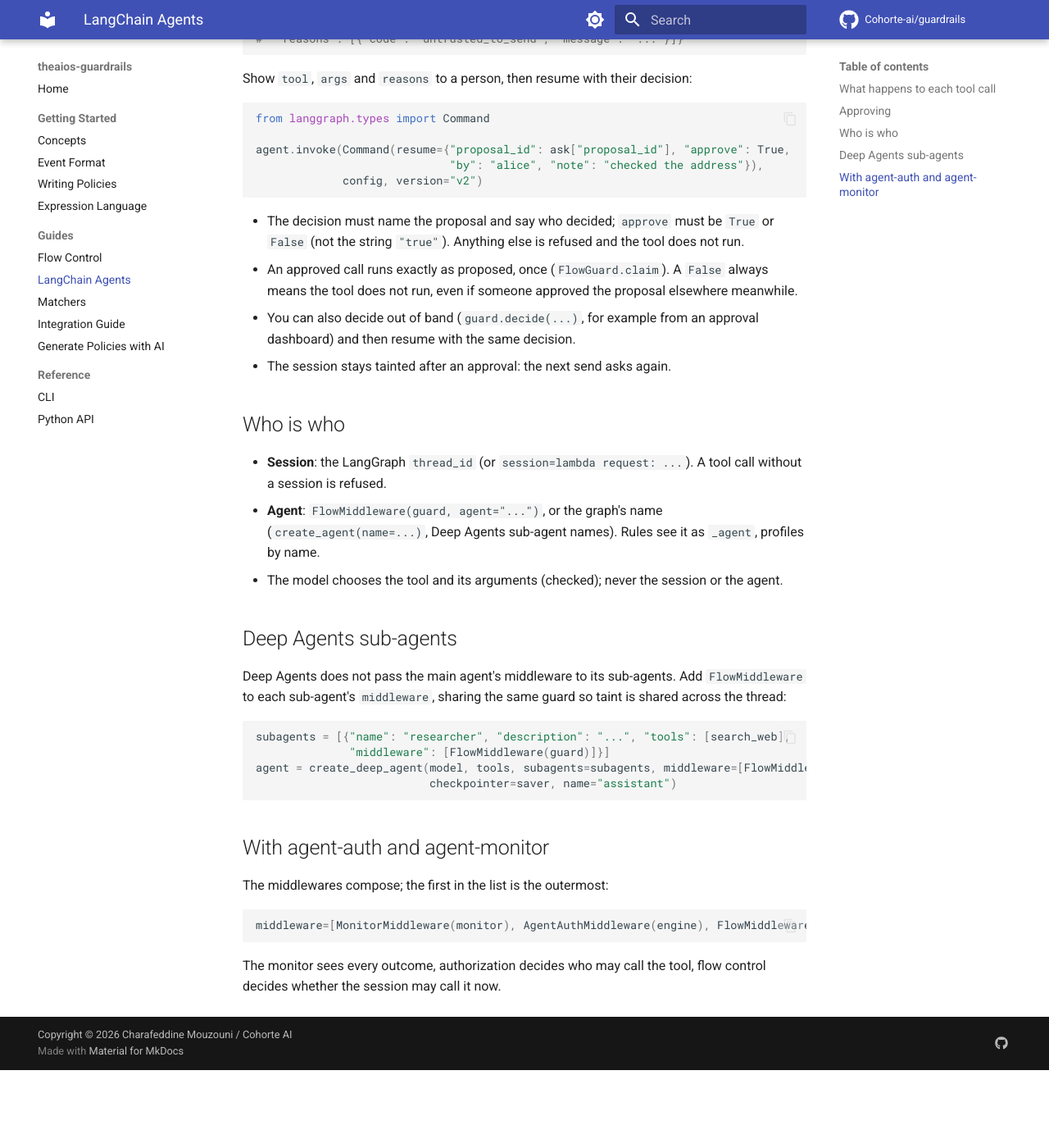
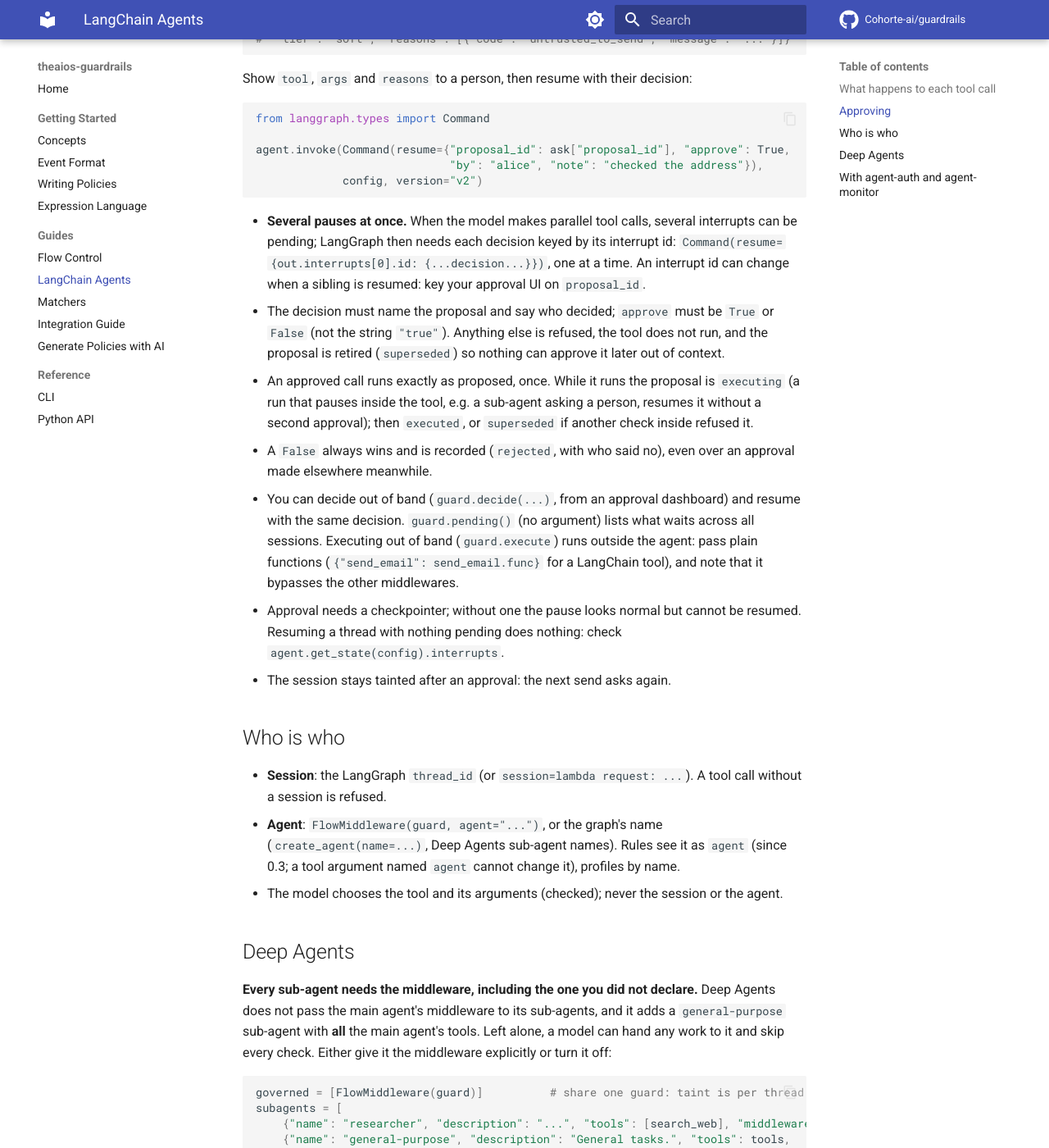
Before and after one commit to Cohorte-ai/guardrails, an MkDocs documentation site: the page built from docs/langchain-agent.md, in a window 1280 px wide and 1400 px high, scrolled down 1228 px. Shown: the whole window at 82% size. Built offline with MkDocs 1.6.1 and Material for MkDocs 9.7.7, drawn with Linux system fonts in a browser that asks for light colours; comment, search, counter and statistics services are not loaded; before the commit the page ends 2533 px from its top, so only the background shows below that; some of the changed text lies outside the part shown.

Commit message:
Docs and CHANGELOG for the round 1 fixes
Co-Authored-By: Claude Opus 5.5 <noreply@anthropic.com>

````diff
--- a/docs/langchain-agent.md
+++ b/docs/langchain-agent.md
@@ -39,14 +39,14 @@ codes, reason, proposal id), which is not sent to the model.
 
 ## Approving
 
-When a call needs approval, the run pauses with one interrupt:
+When a call needs approval, the run pauses with an interrupt:
 
 ```python
 out = agent.invoke({"messages": [("user", "answer the customer")]}, config, version="v2")
 ask = out.interrupts[0].value
 # {"type": "theaios.approval", "component": "guardrails", "proposal_id": "...",
-#  "session": "ticket-4711", "tool": "send_email", "args": {...}, "tier": "soft",
-#  "reasons": [{"code": "untrusted_to_send", "message": "..."}]}
+#  "session": "ticket-4711", "agent": "assistant", "tool": "send_email", "args": {...},
+#  "tier": "soft", "reasons": [{"code": "untrusted_to_send", "message": "..."}]}
 ```
 
 Show `tool`, `args` and `reasons` to a person, then resume with their decision:
@@ -59,12 +59,25 @@ agent.invoke(Command(resume={"proposal_id": ask["proposal_id"], "approve": True,
              config, version="v2")
 ```
 
+- **Several pauses at once.** When the model makes parallel tool calls, several interrupts can
+  be pending; LangGraph then needs each decision keyed by its interrupt id:
+  `Command(resume={out.interrupts[0].id: {...decision...}})`, one at a time. An interrupt id can
+  change when a sibling is resumed: key your approval UI on `proposal_id`.
 - The decision must name the proposal and say who decided; `approve` must be `True` or
-  `False` (not the string `"true"`). Anything else is refused and the tool does not run.
-- An approved call runs exactly as proposed, once (`FlowGuard.claim`). A `False` always means
-  the tool does not run, even if someone approved the proposal elsewhere meanwhile.
-- You can also decide out of band (`guard.decide(...)`, for example from an approval
-  dashboard) and then resume with the same decision.
+  `False` (not the string `"true"`). Anything else is refused, the tool does not run, and the
+  proposal is retired (`superseded`) so nothing can approve it later out of context.
+- An approved call runs exactly as proposed, once. While it runs the proposal is `executing`
+  (a run that pauses inside the tool, e.g. a sub-agent asking a person, resumes it without a
+  second approval); then `executed`, or `superseded` if another check inside refused it.
+- A `False` always wins and is recorded (`rejected`, with who said no), even over an approval
+  made elsewhere meanwhile.
+- You can decide out of band (`guard.decide(...)`, from an approval dashboard) and resume with
+  the same decision. `guard.pending()` (no argument) lists what waits across all sessions.
+  Executing out of band (`guard.execute`) runs outside the agent: pass plain functions
+  (`{"send_email": send_email.func}` for a LangChain tool), and note that it bypasses the
+  other middlewares.
+- Approval needs a checkpointer; without one the pause looks normal but cannot be resumed.
+  Resuming a thread with nothing pending does nothing: check `agent.get_state(config).interrupts`.
 - The session stays tainted after an approval: the next send asks again.
 
 ## Who is who
@@ -72,28 +85,58 @@ agent.invoke(Command(resume={"proposal_id": ask["proposal_id"], "approve": True,
 - **Session**: the LangGraph `thread_id` (or `session=lambda request: ...`). A tool call
   without a session is refused.
 - **Agent**: `FlowMiddleware(guard, agent="...")`, or the graph's name (`create_agent(name=...)`,
-  Deep Agents sub-agent names). Rules see it as `_agent`, profiles by name.
+  Deep Agents sub-agent names). Rules see it as `agent` (since 0.3; a tool argument named
+  `agent` cannot change it), profiles by name.
 - The model chooses the tool and its arguments (checked); never the session or the agent.
 
-## Deep Agents sub-agents
+## Deep Agents
 
-Deep Agents does not pass the main agent's middleware to its sub-agents. Add `FlowMiddleware`
-to each sub-agent's `middleware`, sharing the same guard so taint is shared across the thread:
+**Every sub-agent needs the middleware, including the one you did not declare.** Deep Agents
+does not pass the main agent's middleware to its sub-agents, and it adds a `general-purpose`
+sub-agent with **all** the main agent's tools. Left alone, a model can hand any work to it and
+skip every check. Either give it the middleware explicitly or turn it off:
 
 ```python
-subagents = [{"name": "researcher", "description": "...", "tools": [search_web],
-              "middleware": [FlowMiddleware(guard)]}]
-agent = create_deep_agent(model, tools, subagents=subagents, middleware=[FlowMiddleware(guard)],
+governed = [FlowMiddleware(guard)]          # share one guard: taint is per thread
+subagents = [
+    {"name": "researcher", "description": "...", "tools": [search_web], "middleware": governed},
+    {"name": "general-purpose", "description": "General tasks.", "tools": tools,
+     "middleware": governed},                # replaces the automatic one
+]
+agent = create_deep_agent(model, tools, subagents=subagents, middleware=governed,
                           checkpointer=saver, name="assistant")
+```
+
+agent-auth refuses hand-offs (`task`) to sub-agents its A2A rules do not allow, which also
+closes the automatic one by default.
+
+**Built-in tools go through the middleware too**: `task`, `ls`, `read_file`, `write_file`,
+`edit_file`, `delete`, `glob`, `grep` (and `execute` with a sandbox backend). Undeclared tools
+count as sends that return untrusted content, so declare them:
+
+```yaml
+tools:
+  ls: {effect: read}
+  glob: {effect: read}
+  grep: {effect: read, returns: untrusted}       # file contents may carry instructions
+  read_file: {effect: read, returns: untrusted}
+  write_file: {effect: write}
+  edit_file: {effect: write}
+  delete: {effect: write}
+  execute: {effect: send, returns: untrusted}
+  task: {effect: read, returns: untrusted}        # a sub-agent's answer; its own tools are checked inside it
 ```
 
 ## With agent-auth and agent-monitor
 
-The middlewares compose; the first in the list is the outermost:
+The middlewares compose; the first in the list is the outermost. Use this order:
 
 ```python
 middleware=[MonitorMiddleware(monitor), AgentAuthMiddleware(engine), FlowMiddleware(guard)]
 ```
 
-The monitor sees every outcome, authorization decides who may call the tool, flow control
-decides whether the session may call it now.
+The monitor sees every outcome; authorization decides who may call the tool (and keeps its
+separation-of-duties record only if the call ran); flow control decides whether the session
+may call it now, and asks a person last, so nobody approves a call authorization would refuse.
+Enforcement holds in any order; in another order the monitor misses what the middlewares
+outside it decide, and a person may be asked about calls that are then refused.
````
Also changed, not shown: CHANGELOG.md (+15 -1 lines), docs/expressions.md (+7 -0 lines).
